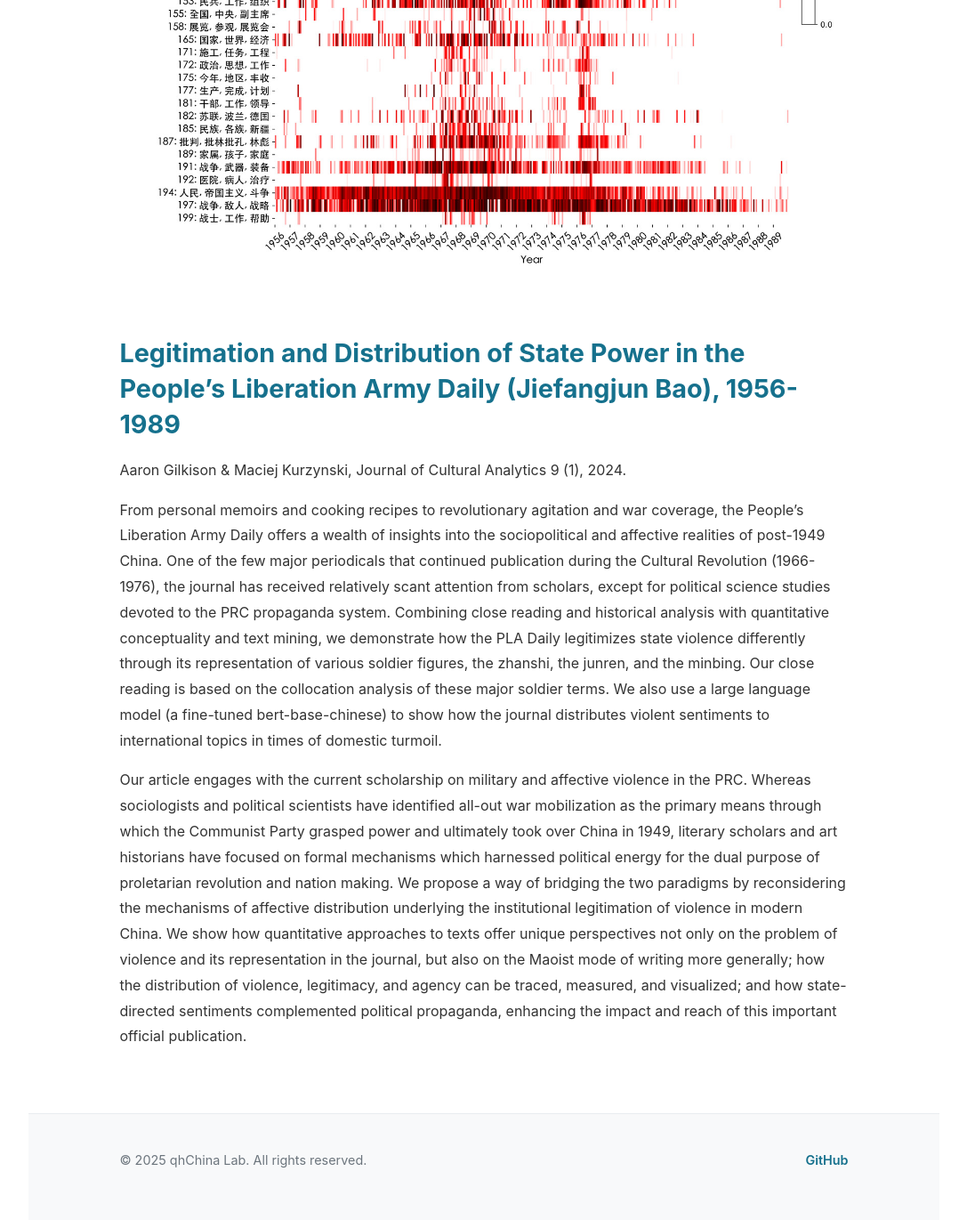
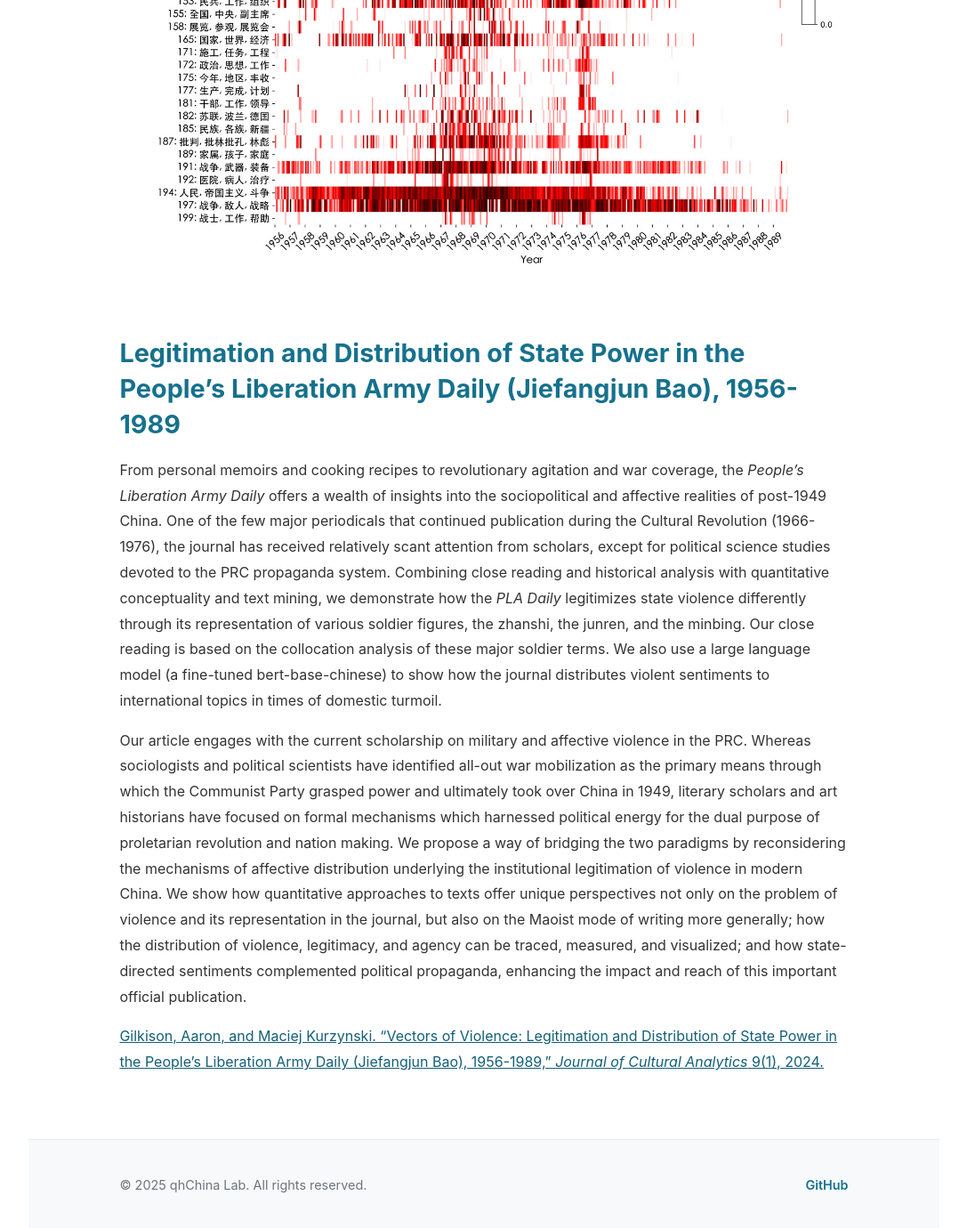
Before and after one commit to mcjkurz/qhchina, a Jekyll site: the page built from docs/projects/vectors-of-violence/index.md, in a window 1280 px wide and 1400 px high, scrolled down 1237 px. Shown: the top 1380 px of the window at 89% size, without its empty margins (96-1183 px from the left). Built offline with Jekyll 4.4.1, drawn with Linux system fonts in a browser that asks for light colours.

Commit message:
docs changes

```diff
--- a/docs/projects/vectors-of-violence/index.md
+++ b/docs/projects/vectors-of-violence/index.md
@@ -10,8 +10,8 @@ permalink: /projects/vectors-of-violence/
 
 ## Legitimation and Distribution of State Power in the People's Liberation Army Daily (Jiefangjun Bao), 1956-1989
 
-Aaron Gilkison & Maciej Kurzynski, Journal of Cultural Analytics 9 (1), 2024.
-
-From personal memoirs and cooking recipes to revolutionary agitation and war coverage, the People's Liberation Army Daily offers a wealth of insights into the sociopolitical and affective realities of post-1949 China. One of the few major periodicals that continued publication during the Cultural Revolution (1966-1976), the journal has received relatively scant attention from scholars, except for political science studies devoted to the PRC propaganda system. Combining close reading and historical analysis with quantitative conceptuality and text mining, we demonstrate how the PLA Daily legitimizes state violence differently through its representation of various soldier figures, the zhanshi, the junren, and the minbing. Our close reading is based on the collocation analysis of these major soldier terms. We also use a large language model (a fine-tuned bert-base-chinese) to show how the journal distributes violent sentiments to international topics in times of domestic turmoil.
+From personal memoirs and cooking recipes to revolutionary agitation and war coverage, the *People's Liberation Army Daily* offers a wealth of insights into the sociopolitical and affective realities of post-1949 China. One of the few major periodicals that continued publication during the Cultural Revolution (1966-1976), the journal has received relatively scant attention from scholars, except for political science studies devoted to the PRC propaganda system. Combining close reading and historical analysis with quantitative conceptuality and text mining, we demonstrate how the *PLA Daily* legitimizes state violence differently through its representation of various soldier figures, the zhanshi, the junren, and the minbing. Our close reading is based on the collocation analysis of these major soldier terms. We also use a large language model (a fine-tuned bert-base-chinese) to show how the journal distributes violent sentiments to international topics in times of domestic turmoil.
 
 Our article engages with the current scholarship on military and affective violence in the PRC. Whereas sociologists and political scientists have identified all-out war mobilization as the primary means through which the Communist Party grasped power and ultimately took over China in 1949, literary scholars and art historians have focused on formal mechanisms which harnessed political energy for the dual purpose of proletarian revolution and nation making. We propose a way of bridging the two paradigms by reconsidering the mechanisms of affective distribution underlying the institutional legitimation of violence in modern China. We show how quantitative approaches to texts offer unique perspectives not only on the problem of violence and its representation in the journal, but also on the Maoist mode of writing more generally; how the distribution of violence, legitimacy, and agency can be traced, measured, and visualized; and how state-directed sentiments complemented political propaganda, enhancing the impact and reach of this important official publication.
+
+[Gilkison, Aaron, and Maciej Kurzynski. "Vectors of Violence: Legitimation and Distribution of State Power in the People's Liberation Army Daily (Jiefangjun Bao), 1956-1989," *Journal of Cultural Analytics* 9(1), 2024.](https://culturalanalytics.org/article/115481-vectors-of-violence-legitimation-and-distribution-of-state-power-in-the-_people-s-liberation-army-daily_-_jiefangjun-bao_-1956-1989)
```
Also changed, not shown: docs/projects/index.md (+2 -2 lines).
